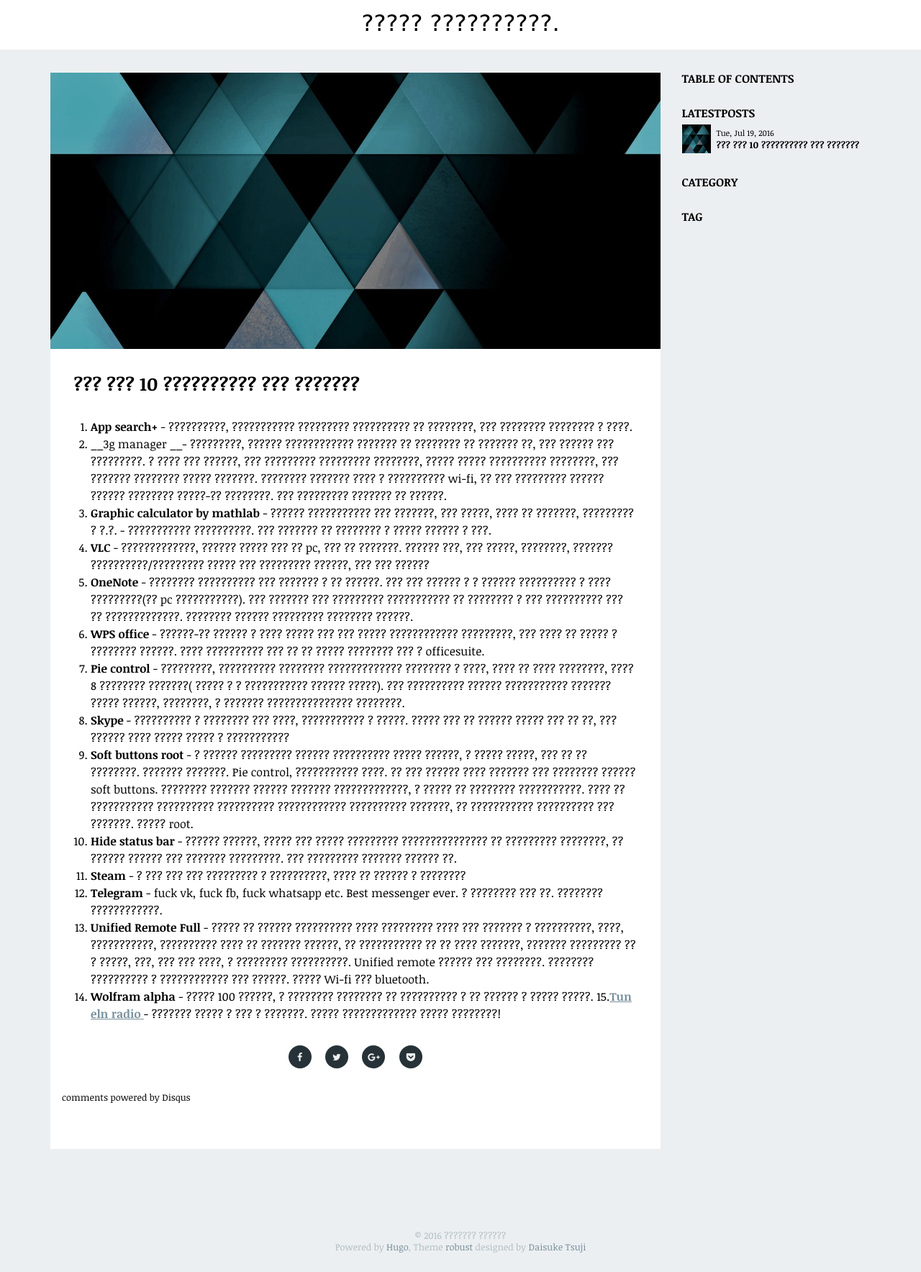
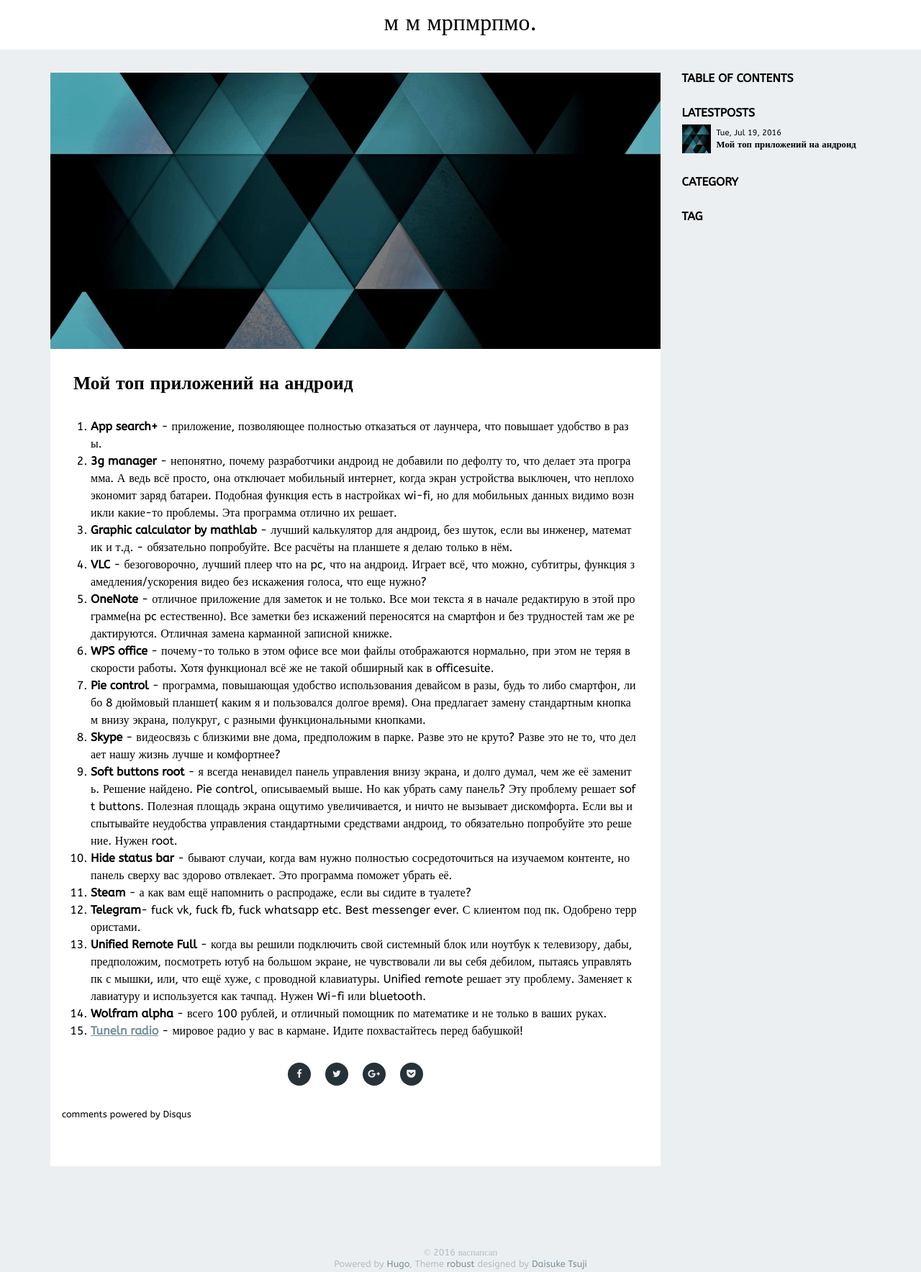
Before and after one commit to Sandywendy/bookshelf, a plain HTML site: page post/good-to-great/index.html in a window 1280 px wide. Shown: the whole page at 72% size. Drawn offline with nearby package versions, Linux system fonts and the light colour scheme; a small style sheet from the web is missing; a web font is replaced by a local one.

Commit message:
bookshelf added

```diff
--- a/css/styles.css
+++ b/css/styles.css
@@ -10,7 +10,7 @@ html {
 }
 
 body {
-  font-family: "Noticia Text", "游明朝", YuMincho, "ヒラギノ明朝 ProN W3", "Hiragino Mincho ProN", "HG明朝E", "ＭＳ Ｐ明朝", "ＭＳ 明朝", serif;
+  font-family: 'ABeeZee';
   font-size: inherit;
   font-size: inherit;
   color: #000;
@@ -114,7 +114,7 @@ h5 { font-size: 1rem; line-height: 1rem; }
 
 /* Parts:logo */
 .p-logo a {
-  font-family: 'Marcellus SC', cursive;
+  font-family: 'ABeeZee';
   font-size: 2rem;
 }
 
--- /dev/null
+++ b/fonts/abeezee.css
@@ -0,0 +1,12 @@
+@font-face {
+    font-family: 'ABeeZee';
+    src: local('ABeeZee'), local('ABeeZee-Regular'), url('abeezee.woff2') format('woff2'), url('abeezee.woff') format('woff'), url('abeezee.ttf') format('truetype');
+    font-weight: 400;
+    font-style: normal;
+}
+@font-face {
+    font-family: 'ABeeZee';
+    src: local('ABeeZee Italic'), local('ABeeZee-Italic'), url('abeezeeitalic.woff2') format('woff2'), url('abeezeeitalic.woff') format('woff'), url('abeezeeitalic.ttf') format('truetype');
+    font-weight: 400;
+    font-style: italic;
+}
--- a/post/good-to-great/index.html
+++ b/post/good-to-great/index.html
@@ -1,11 +1,10 @@
 <!DOCTYPE html>
-<html>
+<html xmlns="http://www.w3.org/1999/xhtml" xml:lang="ru" lang="ru-ru">
   <head>
-    <meta charset="utf-8">
     <meta name="generator" content="Hugo 0.16" />
 
     <meta name="viewport" content="width=device-width, initial-scale=1.0, maximum-scale=1">
-    <link rel='stylesheet' href='//fonts.googleapis.com/css?family=Noticia+Text:400,700|Marcellus+SC'>
+    <link rel='stylesheet' href="https://sandywendy.github.io/bookshelf/fonts/abeezee.css">
     <link rel="stylesheet" href="//maxcdn.bootstrapcdn.com/bootstrap/3.3.6/css/bootstrap.min.css" integrity="sha384-1q8mTJOASx8j1Au+a5WDVnPi2lkFfwwEAa8hDDdjZlpLegxhjVME1fgjWPGmkzs7" crossorigin="anonymous">
     <link rel="stylesheet" href="//maxcdn.bootstrapcdn.com/font-awesome/4.5.0/css/font-awesome.min.css">
     <link rel="stylesheet" href="//cdnjs.cloudflare.com/ajax/libs/highlight.js/8.4/styles/solarized_dark.min.css">
@@ -14,8 +13,8 @@
     <link rel="alternate" type="application/rss+xml" title="RSS" href="https://sandywendy.github.io/bookshelf/index.xml">
 
 
-    <title>??? ??? 10 ?????????? ??? ??????? - ????? ??????????.</title>
-    <meta property='og:title' content="??? ??? 10 ?????????? ??? ??????? - ????? ??????????.">
+    <title>Мой топ приложений на андроид - м м мрпмрпмо.</title>
+    <meta property='og:title' content="Мой топ приложений на андроид - м м мрпмрпмо.">
     <meta property="og:type" content="article">
 
 
@@ -32,7 +31,7 @@
       "@type":"WebPage",
       "@id":"https:\/\/sandywendy.github.io\/bookshelf\/"
     },
-    "headline": "??? ??? 10 ?????????? ??? ??????? |  ",
+    "headline": "Мой топ приложений на андроид |  ",
     "image": {
       "@type": "ImageObject",
       "url": "",
@@ -65,7 +64,7 @@
 
   <header class="l-header">
     <div class="p-logo">
-      <a href="https://sandywendy.github.io/bookshelf/">????? ??????????.</a>
+      <a href="https://sandywendy.github.io/bookshelf/">м м мрпмрпмо.</a>
     </div>
   </header>
 
@@ -79,23 +78,23 @@
       <article class="single">
         <div class="image" style="background-image: url(https://sandywendy.github.io/bookshelf/images/default.jpg);"></div>
         <div class="body">
-          <h1>??? ??? 10 ?????????? ??? ???????</h1>
+          <h1>Мой топ приложений на андроид</h1>
           <ol>
-<li><strong>App search+</strong> - ??????????, ??????????? ????????? ?????????? ?? ????????, ??? ???????? ???????? ? ????.</li>
-<li>__3g manager __- ?????????, ?????? ???????????? ??????? ?? ???????? ?? ??????? ??, ??? ?????? ??? ?????????. ? ???? ??? ??????, ??? ????????? ????????? ????????, ????? ????? ?????????? ????????, ??? ??????? ???????? ????? ???????. ???????? ??????? ???? ? ?????????? wi-fi, ?? ??? ????????? ?????? ?????? ???????? ?????-?? ????????. ??? ????????? ??????? ?? ??????.</li>
-<li><strong>Graphic calculator by mathlab</strong> - ?????? ??????????? ??? ???????, ??? ?????, ???? ?? ???????, ????????? ? ?.?. - ??????????? ??????????. ??? ??????? ?? ???????? ? ????? ?????? ? ???.</li>
-<li><strong>VLC</strong> - ?????????????, ?????? ????? ??? ?? pc, ??? ?? ???????. ?????? ???, ??? ?????, ????????, ??????? ??????????/????????? ????? ??? ????????? ??????, ??? ??? ??????</li>
-<li><strong>OneNote</strong> - ???????? ?????????? ??? ??????? ? ?? ??????. ??? ??? ?????? ? ? ?????? ?????????? ? ???? ?????????(?? pc ???????????). ??? ??????? ??? ????????? ??????????? ?? ???????? ? ??? ?????????? ??? ?? ?????????????. ???????? ?????? ????????? ???????? ??????.</li>
-<li><strong>WPS office</strong> - ??????-?? ?????? ? ???? ????? ??? ??? ????? ???????????? ?????????, ??? ???? ?? ????? ? ???????? ??????. ???? ?????????? ??? ?? ?? ????? ???????? ??? ? officesuite.</li>
-<li><strong>Pie control</strong> - ?????????, ?????????? ???????? ????????????? ???????? ? ????, ???? ?? ???? ????????, ???? 8 ???????? ???????( ????? ? ? ??????????? ?????? ?????). ??? ?????????? ?????? ??????????? ??????? ????? ??????, ????????, ? ??????? ??????????????? ????????.</li>
-<li><strong>Skype</strong> - ?????????? ? ???????? ??? ????, ??????????? ? ?????. ????? ??? ?? ?????? ????? ??? ?? ??, ??? ?????? ???? ????? ????? ? ???????????</li>
-<li><strong>Soft buttons root</strong> -  ? ?????? ????????? ?????? ?????????? ????? ??????, ? ????? ?????, ??? ?? ?? ????????. ??????? ???????. Pie control, ??????????? ????. ?? ??? ?????? ???? ??????? ??? ???????? ?????? soft buttons. ???????? ??????? ?????? ??????? ?????????????, ? ????? ?? ???????? ???????????. ???? ?? ??????????? ?????????? ?????????? ???????????? ?????????? ???????, ?? ??????????? ?????????? ??? ???????. ????? root.</li>
-<li><strong>Hide status bar</strong> - ?????? ??????, ????? ??? ????? ????????? ??????????????? ?? ????????? ????????, ?? ?????? ?????? ??? ??????? ?????????. ??? ????????? ??????? ?????? ??.</li>
-<li><strong>Steam</strong> - ? ??? ??? ??? ????????? ? ??????????, ???? ?? ?????? ? ????????</li>
-<li><strong>Telegram</strong> - fuck vk, fuck fb, fuck whatsapp etc. Best messenger ever. ? ???????? ??? ??. ???????? ????????????.</li>
-<li><strong>Unified Remote Full</strong> - ????? ?? ?????? ?????????? ???? ????????? ???? ??? ??????? ? ??????????, ????, ???????????, ?????????? ???? ?? ??????? ??????, ?? ??????????? ?? ?? ???? ???????, ??????? ????????? ?? ? ?????, ???, ??? ??? ????, ? ????????? ??????????. Unified remote ?????? ??? ????????. ???????? ?????????? ? ???????????? ??? ??????. ????? Wi-fi ??? bluetooth.</li>
-<li><strong>Wolfram alpha</strong> - ????? 100 ??????, ? ???????? ???????? ?? ?????????? ? ?? ?????? ? ????? ?????.
-15.<a href="https://play.google.com/store/apps/details?id=tunein.player&amp;hl=en"><strong>Tuneln radio</strong> </a> - ??????? ????? ? ??? ? ???????. ????? ????????????? ????? ????????!</li>
+<li><strong>App search+</strong> - приложение, позволяющее полностью отказаться от лаунчера, что повышает удобство в разы.</li>
+<li><strong>3g manager</strong> - непонятно, почему разработчики андроид не добавили по дефолту то, что делает эта программа. А ведь всё просто, она отключает мобильный интернет, когда экран устройства выключен, что неплохо экономит заряд батареи. Подобная функция есть в настройках wi-fi, но для мобильных данных видимо возникли какие-то проблемы. Эта программа отлично их решает.</li>
+<li><strong>Graphic calculator by mathlab</strong> - лучший калькулятор для андроид, без шуток, если вы инженер, математик и т.д. - обязательно попробуйте. Все расчёты на планшете я делаю только в нём.</li>
+<li><strong>VLC</strong> - безоговорочно, лучший плеер что на pc, что на андроид. Играет всё, что можно, субтитры, функция замедления/ускорения видео без искажения голоса, что еще нужно?</li>
+<li><strong>OneNote</strong> - отличное приложение для заметок и не только. Все мои текста я в начале редактирую в этой программе(на pc естественно). Все заметки без искажений переносятся на смартфон и без трудностей там же редактируются. Отличная замена карманной записной книжке.</li>
+<li><strong>WPS office</strong> - почему-то только в этом офисе все мои файлы отображаются нормально, при этом не теряя в скорости работы. Хотя функционал всё же не такой обширный как в officesuite.</li>
+<li><strong>Pie control</strong> - программа, повышающая удобство использования девайсом в разы, будь то либо смартфон, либо 8 дюймовый планшет( каким я и пользовался долгое время). Она предлагает замену стандартным кнопкам внизу экрана, полукруг, с разными функциональными кнопками.</li>
+<li><strong>Skype</strong> - видеосвязь с близкими вне дома, предположим в парке. Разве это не круто? Разве это не то, что делает нашу жизнь лучше и комфортнее?</li>
+<li><strong>Soft buttons root</strong> -  я всегда ненавидел панель управления внизу экрана, и долго думал, чем же её заменить. Решение найдено. Pie control, описываемый выше. Но как убрать саму панель? Эту проблему решает soft buttons. Полезная площадь экрана ощутимо увеличивается, и ничто не вызывает дискомфорта. Если вы испытывайте неудобства управления стандартными средствами андроид, то обязательно попробуйте это решение. Нужен root.</li>
+<li><strong>Hide status bar</strong> - бывают случаи, когда вам нужно полностью сосредоточиться на изучаемом контенте, но панель сверху вас здорово отвлекает. Это программа поможет убрать её.</li>
+<li><strong>Steam</strong> - а как вам ещё напомнить о распродаже, если вы сидите в туалете?</li>
+<li><strong>Telegram</strong>- fuck vk, fuck fb, fuck whatsapp etc. Best messenger ever. С клиентом под пк. Одобрено террористами.</li>
+<li><strong>Unified Remote Full</strong> - когда вы решили подключить свой системный блок или ноутбук к телевизору, дабы, предположим, посмотреть ютуб на большом экране, не чувствовали ли вы себя дебилом, пытаясь управлять пк с мышки, или, что ещё хуже, с проводной клавиатуры. Unified remote решает эту проблему. Заменяет клавиатуру и используется как тачпад. Нужен Wi-fi или bluetooth.</li>
+<li><strong>Wolfram alpha</strong> - всего 100 рублей, и отличный помощник по математике и не только в ваших руках.</li>
+<li><a href="http://tunein.com/"><strong>Tuneln radio</strong></a> - мировое радио у вас в кармане. Идите похвастайтесь перед бабушкой!</li>
 </ol>
 
         </div>
@@ -104,10 +103,10 @@
           <section>
             <div>
               <div class="p-share">
-                <a href="http://www.facebook.com/sharer.php?src=bm&u=https%3a%2f%2fsandywendy.github.io%2fbookshelf%2fpost%2fgood-to-great%2f&t=%3f%3f%3f%20%3f%3f%3f%2010%20%3f%3f%3f%3f%3f%3f%3f%3f%3f%3f%20%3f%3f%3f%20%3f%3f%3f%3f%3f%3f%3f" onclick="window.open(this.href, 'PCwindow', 'width=550, height=350, menubar=no, toolbar=no, scrollbars=yes'); return false;"><i class="fa fa-facebook"></i></a>
-                <a href="http://twitter.com/intent/tweet?url=https%3a%2f%2fsandywendy.github.io%2fbookshelf%2fpost%2fgood-to-great%2f&text=%3f%3f%3f%20%3f%3f%3f%2010%20%3f%3f%3f%3f%3f%3f%3f%3f%3f%3f%20%3f%3f%3f%20%3f%3f%3f%3f%3f%3f%3f&tw_p=tweetbutton" onclick="window.open(this.href, 'PCwindow', 'width=550, height=350, menubar=no, toolbar=no, scrollbars=yes'); return false;"><i class="fa fa-twitter"></i></a>
+                <a href="http://www.facebook.com/sharer.php?src=bm&u=https%3a%2f%2fsandywendy.github.io%2fbookshelf%2fpost%2fgood-to-great%2f&t=%d0%9c%d0%be%d0%b9%20%d1%82%d0%be%d0%bf%20%d0%bf%d1%80%d0%b8%d0%bb%d0%be%d0%b6%d0%b5%d0%bd%d0%b8%d0%b9%20%d0%bd%d0%b0%20%d0%b0%d0%bd%d0%b4%d1%80%d0%be%d0%b8%d0%b4" onclick="window.open(this.href, 'PCwindow', 'width=550, height=350, menubar=no, toolbar=no, scrollbars=yes'); return false;"><i class="fa fa-facebook"></i></a>
+                <a href="http://twitter.com/intent/tweet?url=https%3a%2f%2fsandywendy.github.io%2fbookshelf%2fpost%2fgood-to-great%2f&text=%d0%9c%d0%be%d0%b9%20%d1%82%d0%be%d0%bf%20%d0%bf%d1%80%d0%b8%d0%bb%d0%be%d0%b6%d0%b5%d0%bd%d0%b8%d0%b9%20%d0%bd%d0%b0%20%d0%b0%d0%bd%d0%b4%d1%80%d0%be%d0%b8%d0%b4&tw_p=tweetbutton" onclick="window.open(this.href, 'PCwindow', 'width=550, height=350, menubar=no, toolbar=no, scrollbars=yes'); return false;"><i class="fa fa-twitter"></i></a>
                 <a href="https://plus.google.com/share?url=https%3a%2f%2fsandywendy.github.io%2fbookshelf%2fpost%2fgood-to-great%2f" onclick="window.open(this.href, 'PCwindow', 'width=550, height=350, menubar=no, toolbar=no, scrollbars=yes'); return false;"><i class="fa fa-google-plus"></i></a>
-                <a href="http://getpocket.com/edit?url=https%3a%2f%2fsandywendy.github.io%2fbookshelf%2fpost%2fgood-to-great%2f&title=%3f%3f%3f%20%3f%3f%3f%2010%20%3f%3f%3f%3f%3f%3f%3f%3f%3f%3f%20%3f%3f%3f%20%3f%3f%3f%3f%3f%3f%3f" onclick="window.open(this.href, 'PCwindow', 'width=550, height=350, menubar=no, toolbar=no, scrollbars=yes'); return false;"><i class="fa fa-get-pocket"></i></a>
+                <a href="http://getpocket.com/edit?url=https%3a%2f%2fsandywendy.github.io%2fbookshelf%2fpost%2fgood-to-great%2f&title=%d0%9c%d0%be%d0%b9%20%d1%82%d0%be%d0%bf%20%d0%bf%d1%80%d0%b8%d0%bb%d0%be%d0%b6%d0%b5%d0%bd%d0%b8%d0%b9%20%d0%bd%d0%b0%20%d0%b0%d0%bd%d0%b4%d1%80%d0%be%d0%b8%d0%b4" onclick="window.open(this.href, 'PCwindow', 'width=550, height=350, menubar=no, toolbar=no, scrollbars=yes'); return false;"><i class="fa fa-get-pocket"></i></a>
               </div>
             </div>
           </section>
@@ -159,7 +158,7 @@
       <div class="date">
         <time>Tue, Jul 19, 2016</time>
       </div>
-      <h2 class="title">??? ??? 10 ?????????? ??? ???????</h2>
+      <h2 class="title">Мой топ приложений на андроид</h2>
     </footer>
   </a>
 </article>
@@ -196,7 +195,7 @@
 
 
 <footer class="l-footer">
-  <p>&copy; 2016 ??????? ??????</p>
+  <p>&copy; 2016 васпапсап</p>
   <p>Powered by <a href="http://gohugo.io" target="_blank" rel="nofollow">Hugo</a>, Theme <a href="https://github.com/dim0627/hugo_theme_robust" target="_blank" rel="nofollow">robust</a> designed by <a href="http://yet.unresolved.xyz" target="_blank" rel="nofollow">Daisuke Tsuji</a></p>
 </footer>
 
```
Also changed, not shown: categories/index.html (+7 -8 lines), index.html (+9 -10 lines), index.xml (+19 -19 lines), post/index.html (+9 -10 lines), post/index.xml (+19 -19 lines), tags/index.html (+7 -8 lines), fonts/abeezee.ttf (added), fonts/abeezee.woff (added), fonts/abeezee.woff2 (added), fonts/abeezeeitalic.ttf (added), fonts/abeezeeitalic.woff (added), fonts/abeezeeitalic.woff2 (added).
